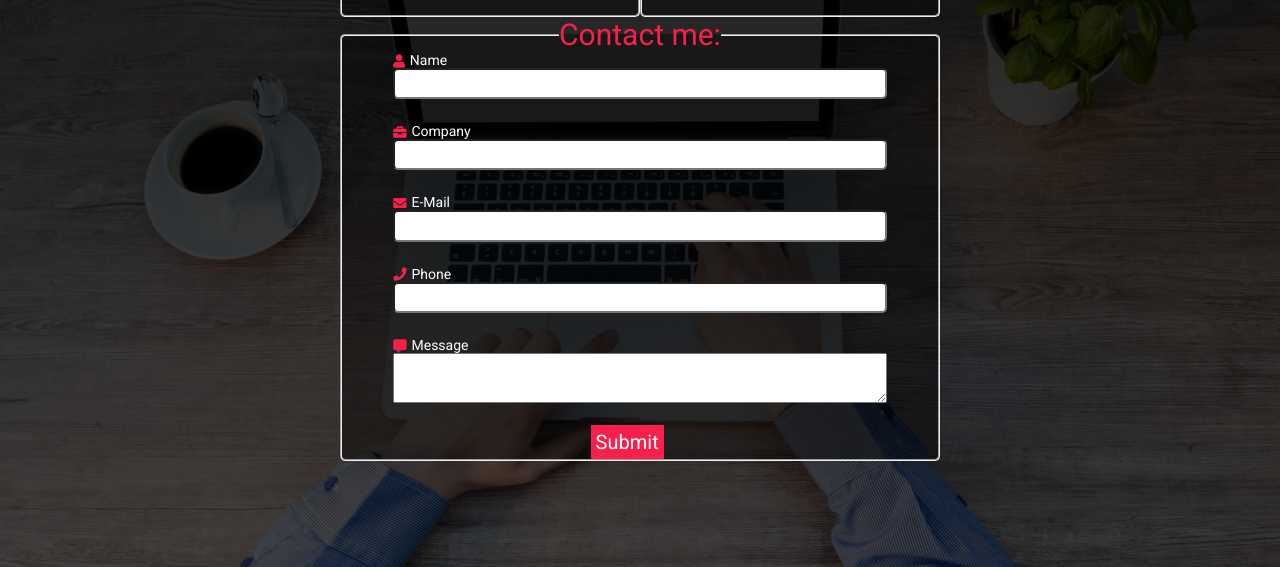
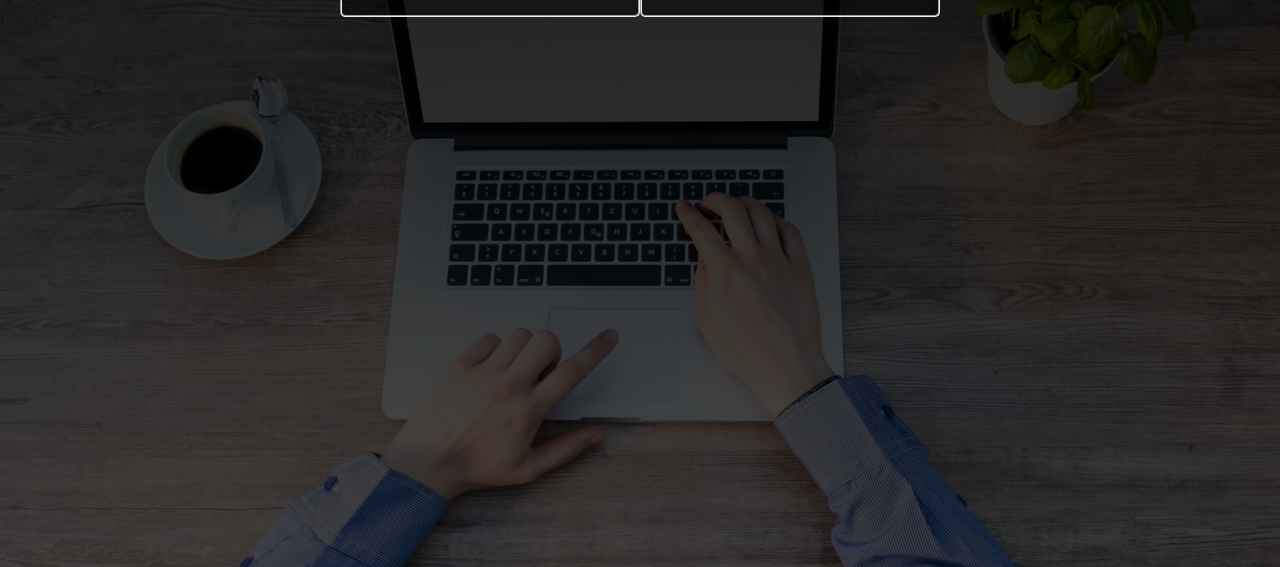
Before and after one commit to joaoguidev/portifolio, a plain HTML site: page contact.html in a window 1280 px wide. Shown: the part 233-800 px from the top of the page. Drawn offline with Linux system fonts and the light colour scheme.

Commit message:
took out contact form

```diff
--- a/contact.html
+++ b/contact.html
@@ -64,53 +64,6 @@
                     <legend>Email</legend>
                     <span>joao@jdantas.com</span>
                 </fieldset>
-                <form
-                    class="formContact"
-                    action="./formSubmit.html"
-                    method="post"
-                >
-                    <fieldset>
-                        <legend>Contact me:</legend>
-                        <i class="fa fa-user fa-lg"></i
-                        ><label for="personName">Name</label> <br />
-                        <input
-                            id="personName"
-                            type="text"
-                            name="personName"
-                            maxlength="50"
-                        />
-                        <br />
-                        <i class="fas fa-briefcase fa-lg"></i
-                        ><label for="company">Company</label> <br />
-                        <input
-                            id="company"
-                            type="text"
-                            name="company"
-                            maxlength="30"
-                        />
-                        <br />
-                        <i class="fas fa-envelope fa-lg"></i
-                        ><label for="uMail">E-Mail</label> <br />
-                        <input
-                            type="email"
-                            name="uMail"
-                            id="uMail"
-                            maxlength="40"
-                        />
-                        <i class="fas fa-phone fa-lg"></i
-                        ><label for="phone">Phone</label> <br />
-                        <input
-                            type="text"
-                            name="phone"
-                            id="phone"
-                            maxlength="20"
-                        />
-                        <i class="fas fa-comment-alt fa-lg"></i
-                        ><label>Message</label><br />
-                        <textarea name="message" id="message"></textarea>
-                        <button type="submit" value="submit">Submit</button>
-                    </fieldset>
-                </form>
             </main>
             <div class="footer">
                 <footer></footer>
```
